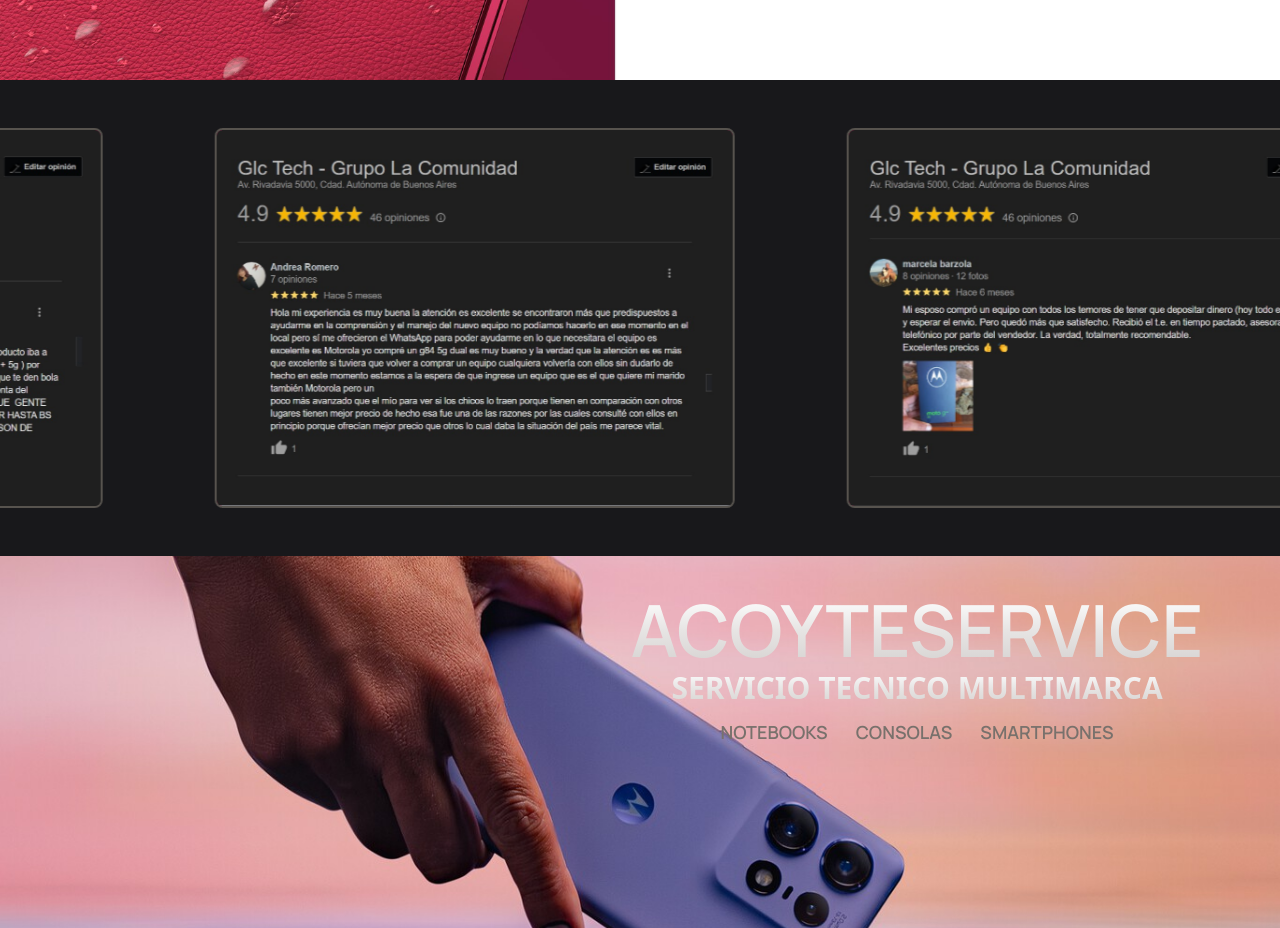
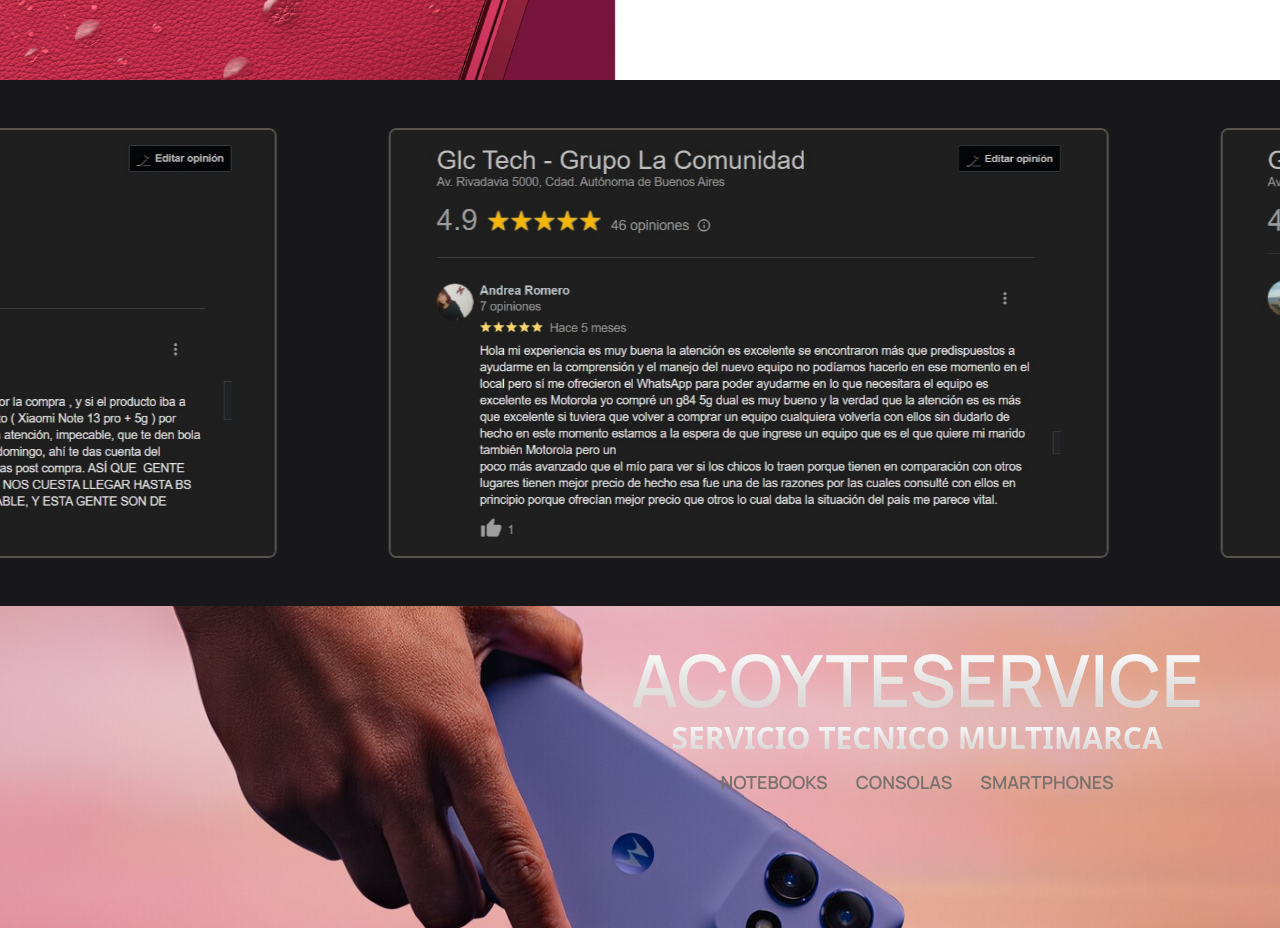
Before and after one commit to Najdorf12/glc-tech, a React (Vite) app: page / in a window 1280 px wide. Shown: the part 1440-2368 px from the top of the page. Built offline with nearby package versions, Linux system fonts and the light colour scheme; no server answers.

Commit message:
add styles

```diff
--- a/src/components/CardQuote.jsx
+++ b/src/components/CardQuote.jsx
@@ -4,12 +4,12 @@ import quote from "/quote1.png";
 const CardQuote = ({testimonial}) => {
   return (
     <>
-      <div className="w-[480px] h-[360px] bg-gradient-to-br from-pink-800 via-pink-900 to-zinc-800 relative rounded-xl xl:w-[520px] xl:h-[380px] 2xl:w-[550px] 2xl:h-[430px]">
+      <div className="w-[520px] h-[380px]  relative rounded-xl xl:w-[720px] xl:h-[430px]">
        {/*  <figure className="w-20 mt-2 ml-2 xl:w-28">
           <img src={quote} alt="quote-icon" className="w-full" />
         </figure> */}
         <figure className="w-full h-full">
-          <img src={testimonial?.content} alt="quote-icon" className="w-full h-full object-cover rounded-lg border-[2px] border-stone-600 " />
+          <img src={testimonial?.content} alt="quote-icon" className="w-full h-full object-cover object-center xl:object-[center_-20px] rounded-lg border-[2px] border-stone-600 " />
         </figure>
        {/*  <article className="flex flex-col justify-center items-center text-balance text-center px-6  mt-3">
           <p className="z-50 text-sm text-zinc-400 font-title xl:text-base 2xl:text-xl">{testimonial?.content}</p>
```
